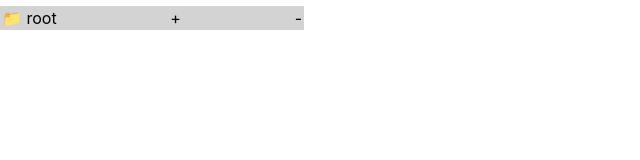
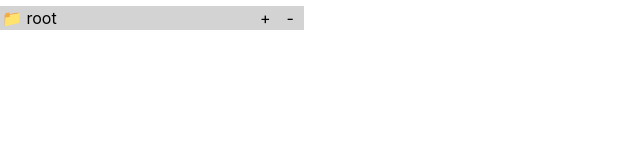
Before and after one commit to sourav2831/file-explorer-react, a React (Create React App) app: page / in a window 1280 px wide. Shown: the top 160 px of the page, without its empty margins (0-640 px from the left). Built offline with nearby package versions, Linux system fonts and the light colour scheme.

Commit message:
styles changes

```diff
--- a/src/Folder.js
+++ b/src/Folder.js
@@ -8,8 +8,14 @@ function Folder({ fileStructure }) {
       <div style={{ marginTop: 5 }}>
         <div className="folder">
           <span>📁 {fileStructure.name}</span>
-          <span onClick={() => setExpand(true)}>+</span>
-          <span onClick={() => setExpand(false)}>-</span>
+          {fileStructure.items.length ? (
+            <div className="plus-minus-container">
+              <span onClick={() => setExpand(true)}>+</span>
+              <span onClick={() => setExpand(false)}>-</span>
+            </div>
+          ) : (
+            <div />
+          )}
         </div>
         <div style={{ display: expand ? "block" : "none", paddingLeft: 25 }}>
           {fileStructure.items.map((exp) => {
--- a/src/index.css
+++ b/src/index.css
@@ -29,3 +29,9 @@ code {
   display: flex;
   flex-direction: column;
 }
+
+.plus-minus-container {
+  display: flex;
+  width: 50px;
+  justify-content: space-around;
+}
```
